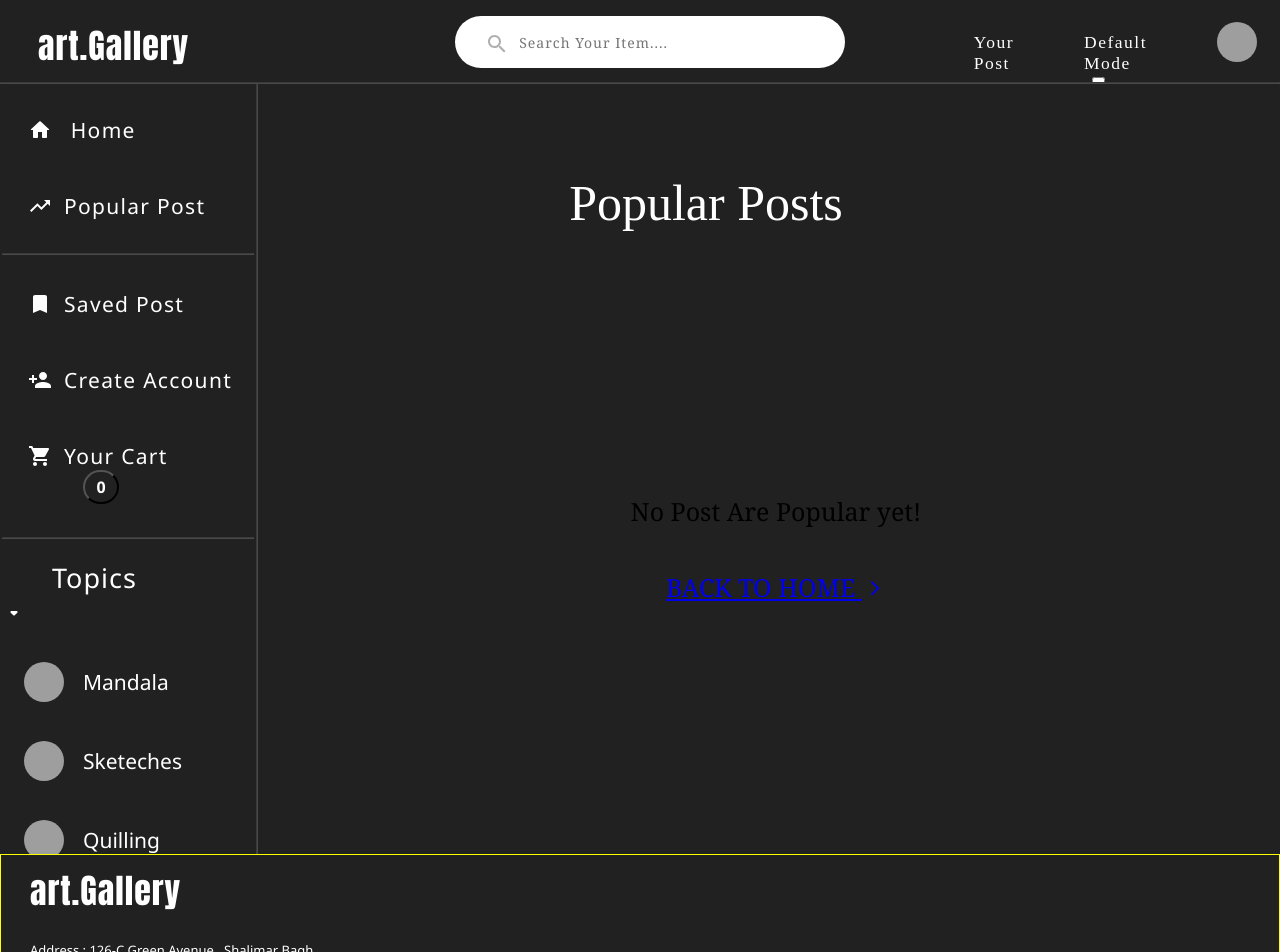
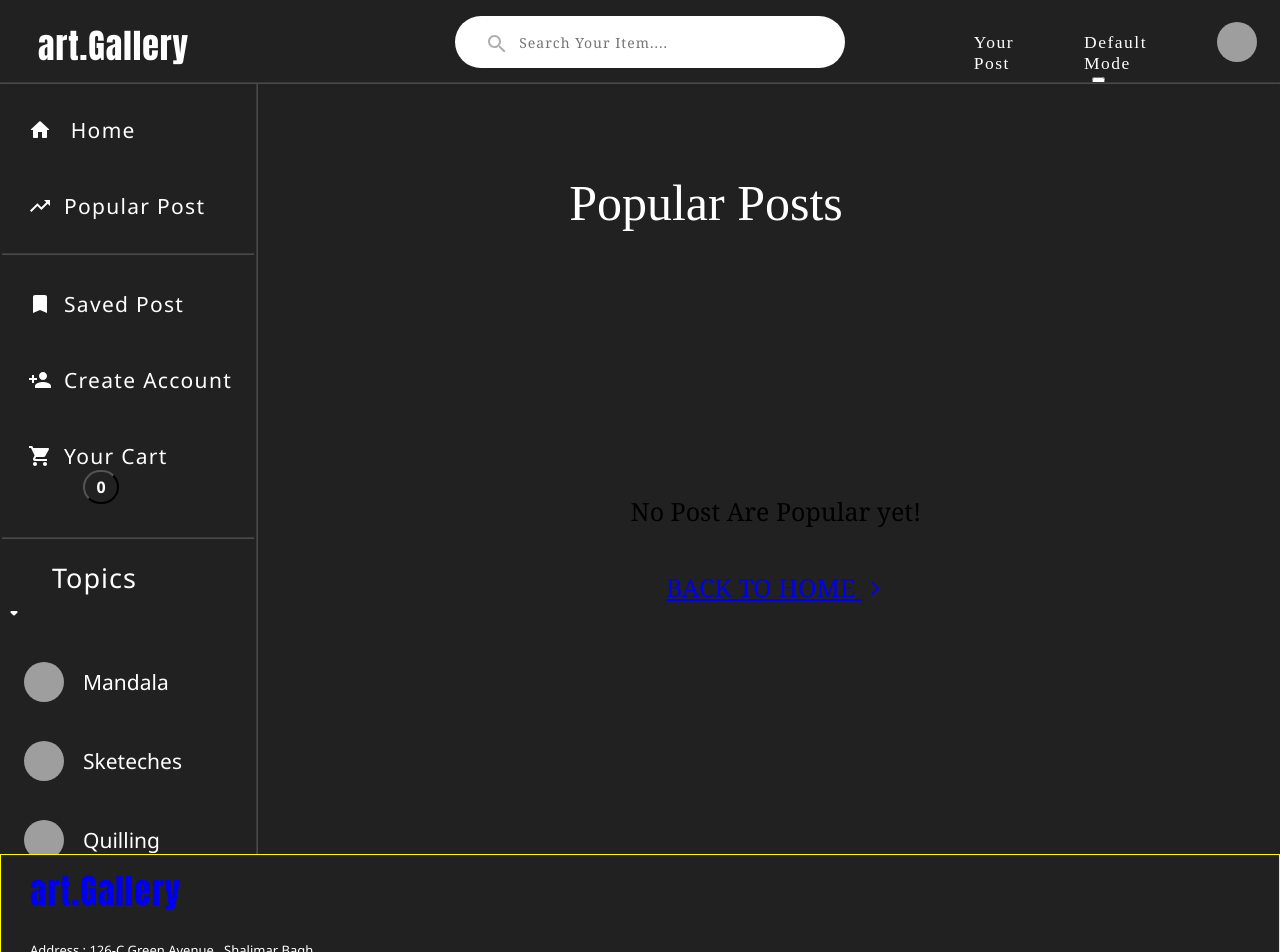
Before and after one commit to Pragyani/art-gallery, a React (Create React App) app: page /popular-page in a window 1280 px wide. Shown: the top 952 px of the page. Built offline with nearby package versions, Linux system fonts and the light colour scheme; grey boxes are pictures that could not be loaded.

Commit message:
add : changes in Link

```diff
--- a/src/pages/Footer/footer.jsx
+++ b/src/pages/Footer/footer.jsx
@@ -8,7 +8,7 @@ const Footer = () => {
             <section className="footer-section">
                 <div className="cl-foterr-class">
                     <div className="footer-slics">
-                        <Link to={'./'}> <h1>art.Gallery</h1></Link>
+                        <h1> <Link to={'./'}>art.Gallery</Link></h1>
 
                         <div className="web-info">
                             <span className="cl-web-add">
```
